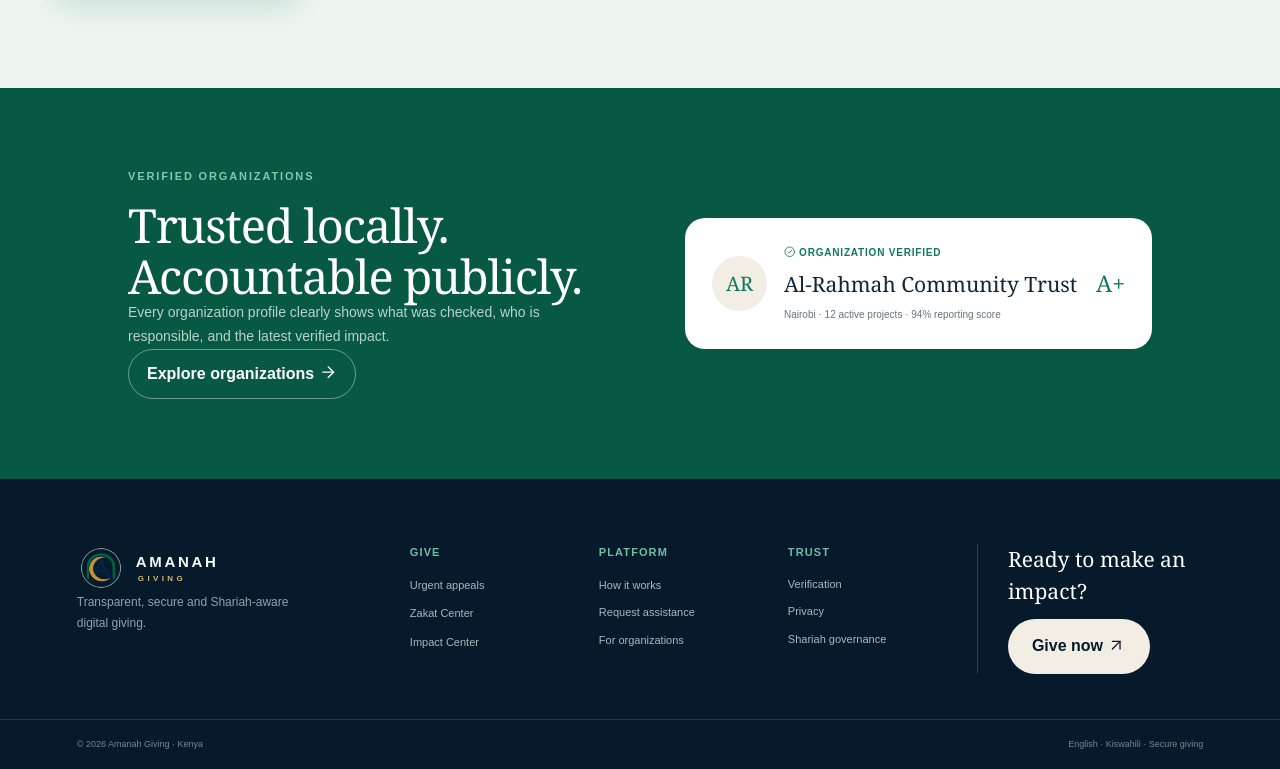
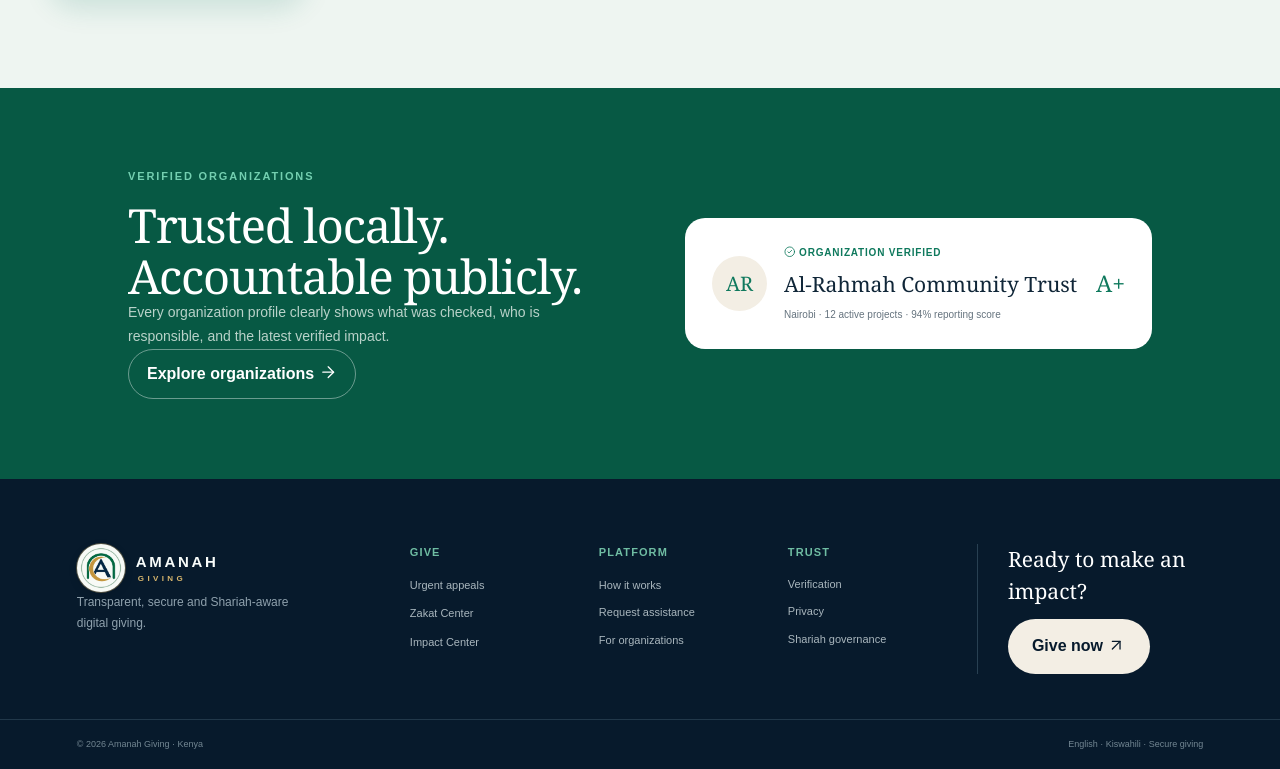
Before and after one commit to KuduKhan/amanah-giving-Frontend, a Next.js app: page / in a window 1280 px wide. Shown: the part 6679-7448 px from the top of the page. Built offline with nearby package versions, Linux system fonts and the light colour scheme.

Commit message:
Improve logo visibility on dark themes

```diff
--- a/app/globals.css
+++ b/app/globals.css
@@ -705,10 +705,19 @@
 .amanah-logo-lg .amanah-logo-wordmark b { font-size: 20px; }
 .amanah-logo-lg .amanah-logo-wordmark small { font-size: 9px; }
 .amanah-logo-light .amanah-logo-wordmark b { color: var(--logo-ink); }
+/* A quiet ivory medallion preserves the original navy, green and gold on dark surfaces. */
+.amanah-logo-light .amanah-logo-mark {
+  flex-shrink: 0;
+  object-fit: contain;
+  background: #f7faf6;
+  border-radius: 50%;
+  box-shadow: 0 0 0 1px rgba(216,182,109,.35), 0 3px 10px rgba(0,0,0,.12);
+}
 .premium-header .amanah-logo-mark { width: 48px; height: 48px; }
 .premium-header .amanah-logo-wordmark b { font-size: 15px; }
 .premium-header .amanah-logo-wordmark small { font-size: 8px; }
 .platform-brand .amanah-logo { flex-shrink: 0; }
+.platform-brand > .amanah-logo { width: auto; height: auto; border: 0; border-radius: 0; display: inline-flex; }
 .platform-brand .amanah-logo-wordmark { display: none; }
 .footer-brand .amanah-logo-wordmark b { color: #f8fcfa; }
 .footer-brand .amanah-logo-wordmark small { color: #d8b66d; }
```
Also changed, not shown: 1 other file (tests, documents, lock files or other folders).
